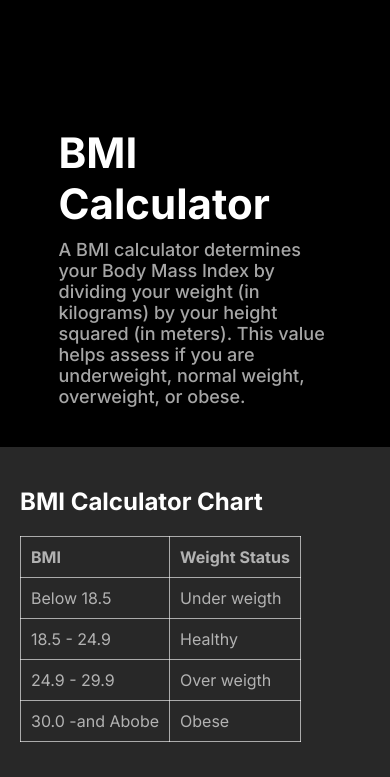
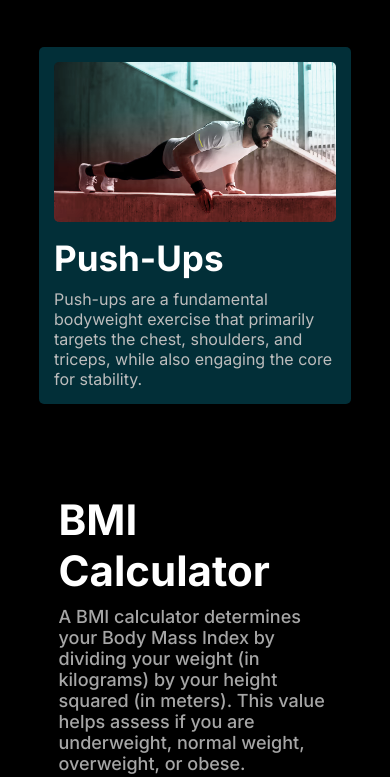
Before and after one commit to ALHriday/Assignment2, a plain HTML site: page index.html in a window 390 px wide. Shown: the part 3800-4577 px from the top of the page. Drawn offline with Linux system fonts and the light colour scheme.

Commit message:
added push-ups section

```diff
--- a/index.html
+++ b/index.html
@@ -129,6 +129,18 @@
             </div>
         </section>
 
+
+        <!-- Push-Ups Section -->
+
+        <section class="push-ups">
+            <div class="push-ups-img">
+            </div>
+            <div class="push-ups-text-part">
+                <h1>Push-Ups</h1>
+                <p>Push-ups are a fundamental bodyweight exercise that primarily targets the chest, shoulders, and triceps, while also engaging the core for stability.</p>
+            </div>
+        </section>
+
         <!-- BMI Section  -->
 
         <section class="bmi-section">
@@ -185,6 +197,17 @@
                 </div>
             </div>
         </section>
+
+        <!-- Push-Ups Section -->
+
+        <!-- <section class="push-ups">
+            <div class="push-ups-img">
+            </div>
+            <div class="push-ups-text-part">
+                <h1>Push-Ups</h1>
+                <p>Push-ups are a fundamental bodyweight exercise that primarily targets the chest, shoulders, and triceps, while also engaging the core for stability.</p>
+            </div>
+        </section> -->
 
         <!-- Meet Our Team Section -->
 
--- a/style.css
+++ b/style.css
@@ -292,13 +292,51 @@ nav li:hover, .active{
     background-position: center;
 }
 
+/* Push-Ups Section Styles */
+
+.push-ups{
+    width: 80%;
+    margin: auto;
+    margin-top: 70px;
+    margin-bottom: 20px;
+    display: grid;
+    grid-template-columns: 1.2fr 1.8fr;
+    justify-content: center;
+    align-items: center;
+    gap: 30px;
+    background-color: rgba(4, 81, 95, 0.589);
+    padding: 20px;
+    border-radius: 5px;
+}
+.push-ups div img{
+    width: 100%;
+    height: 100%;
+    border-radius: 5px;
+}
+.push-ups-img{
+    background: linear-gradient(0deg, rgba(255, 0, 0, 0.329),rgba(0, 255, 255, 0.336)), url("images/exercise2.png");
+    background-position: center;
+    background-size: cover;
+    height: 220px;
+    background-blend-mode: color;
+    border-radius: 5px;
+}
+.push-ups-text-part h1{
+    font-size: 35px;
+}
+.push-ups-text-part p{
+    color: rgb(189, 189, 189);
+    margin-top: 10px;
+}
+
 /* BMI Section Styles */
 
 .bmi-section{
     display: flex;
     flex-direction: column;
-    margin: 50px auto;
-    padding: 40px 0;
+    margin: auto;
+    margin-bottom: 30px;
+    padding: 20px 0;
 }
 .bmi-text-part{
     width: 70%;
@@ -343,7 +381,6 @@ th,td{
     width: 100%;
     margin: auto;
 }
-
 .input-field input, select {
     width: 45%;
     margin-bottom: 10px;
@@ -558,6 +595,15 @@ footer{
     .exercise-first-part div, .exercise-second-part div{
         height: 120px;
     }
+    .push-ups{
+        margin: 30px auto;
+        grid-template-columns: 1fr;
+        gap: 15px;
+        padding: 15px;
+    }
+    .push-ups-img{
+        height: 160px;
+    }
     .bmi-section{
         width: 100%;
         flex-direction: column;
@@ -595,7 +641,7 @@ footer{
 
 /* Media Screen For Tablet Or Medium Devices */
 
-@media screen and (min-width: 576px) and (max-width: 966px){
+@media screen and (min-width: 576px) and (max-width: 992px){
     nav{
         padding: 0 20px;
     }
@@ -662,6 +708,19 @@ footer{
         width: 100%;
         margin-top: 10px;
     }
+    .push-ups{
+        width: 80%;
+        margin: 50px auto;
+        display: grid;
+        grid-template-columns: 1.5fr 1.5fr;
+        gap: 15px;
+    }
+    .push-ups-img{
+        height: 200px;
+    }
+    .push-ups-text-part h1{
+        font-size: 26px;
+    }
     .bmi-section{
         width: 100%;
         flex-direction: column;
```
